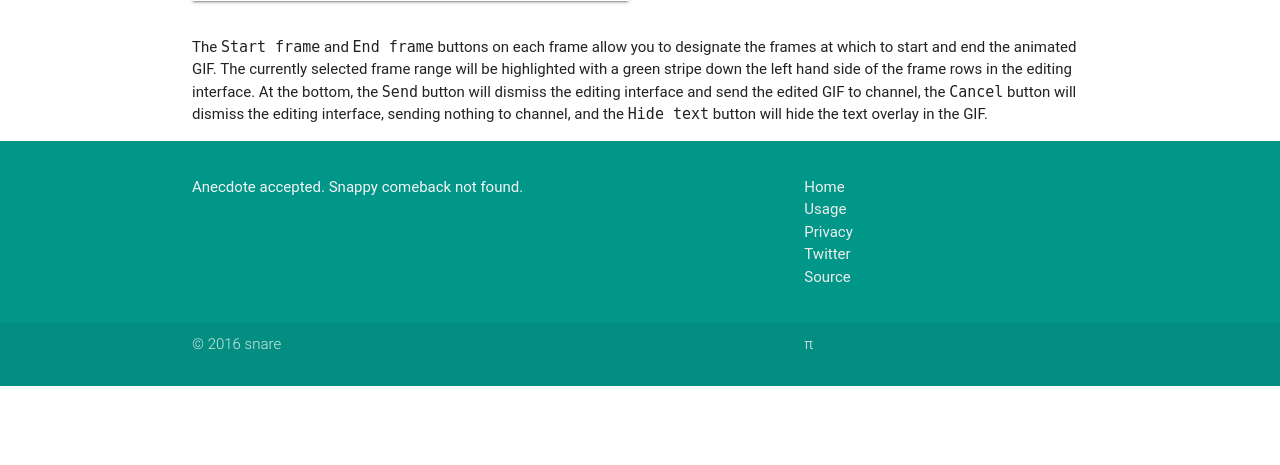
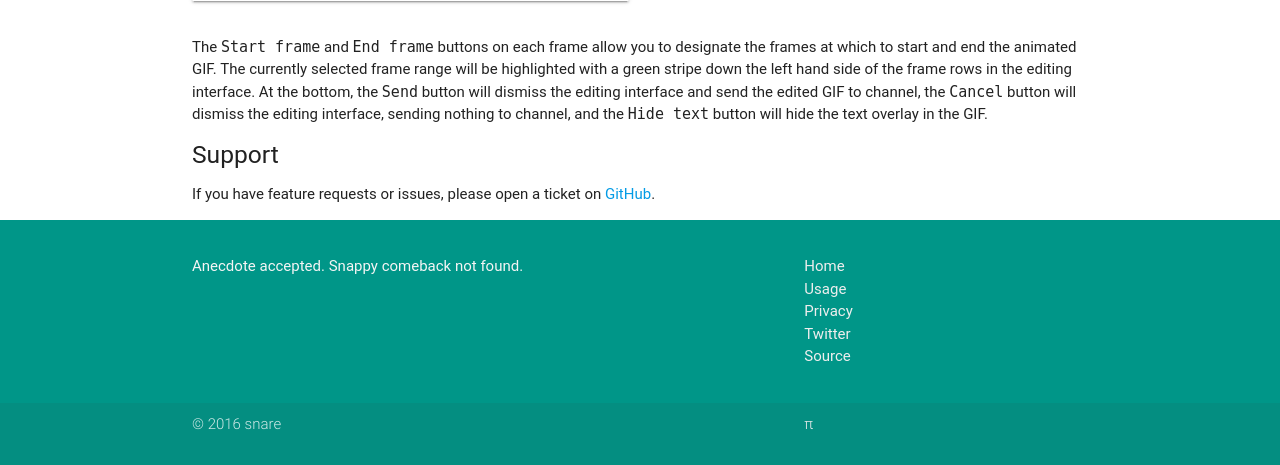
Before and after one commit to snare/humorbot, a Flask app: page /usage in a window 1280 px wide. Shown: the part 3901-4366 px from the top of the page. Before the commit the page ends 4287 px from the top, so only its background shows below. Run offline with Flask 2, Linux system fonts and the light colour scheme; some libraries are stand-ins or nearby versions; some web fonts are replaced.

Commit message:
Add support section

```diff
--- a/humorbot/templates/usage.html
+++ b/humorbot/templates/usage.html
@@ -156,6 +156,9 @@
       </div>
     </div>
     <p>The <code>Start frame</code> and <code>End frame</code> buttons on each frame allow you to designate the frames at which to start and end the animated GIF. The currently selected frame range will be highlighted with a green stripe down the left hand side of the frame rows in the editing interface. At the bottom, the <code>Send</code> button will dismiss the editing interface and send the edited GIF to channel, the <code>Cancel</code> button will dismiss the editing interface, sending nothing to channel, and the <code>Hide text</code> button will hide the text overlay in the GIF.</p>
+
+    <h5>Support</h5>
+    <p>If you have feature requests or issues, please open a ticket on <a href="https://github.com/snare/humorbot/issues">GitHub</a>.</p>
   </div>
 </section>
 {% endblock %}
```
